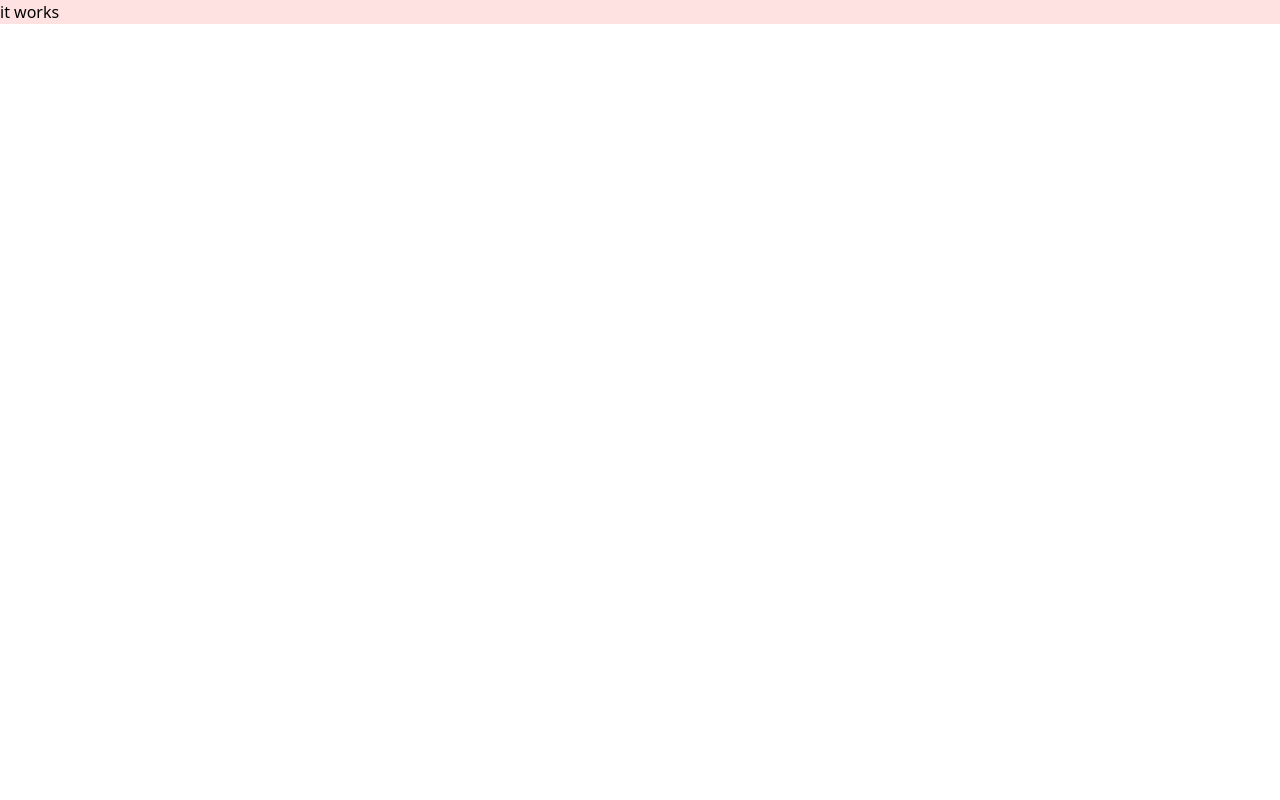
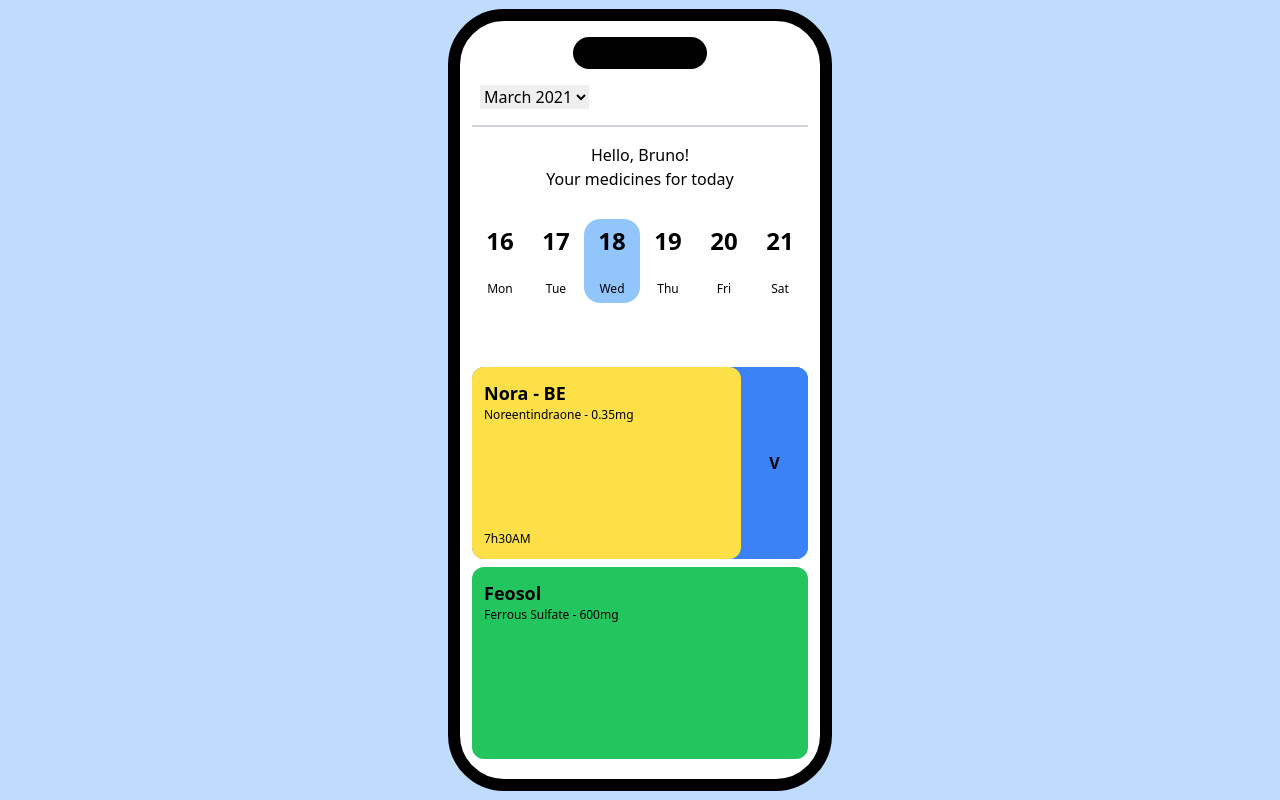
Before and after one commit to jeonghun94/twitter, a Next.js app: page / in a window 1280 px wide. Built offline with nearby package versions, Linux system fonts and the light colour scheme.

Commit message:
tailwind practice

```diff
--- a/pages/index.tsx
+++ b/pages/index.tsx
@@ -1,7 +1,73 @@
 export default function Home() {
   return (
-    <div className="bg-red-100">
-      <h1 className="text-black">it works</h1>
+    <div className="flex h-screen w-full items-center justify-center bg-blue-200">
+      <div className="w-full max-w-sm rounded-[3.5rem] bg-white  pb-5 h-auto border-[.8rem] py-2 px-3 border-black flex flex-col">
+        <div className="w-2/5 h-8 flex justify-center  place-self-center mt-2 rounded-2xl bg-black"></div>
+
+        <div className="px-2 py-4 w-full border-0 border-b-2 border-b-gray-300 flex items-center justify-start">
+          <select className="">
+            <option value="">March 2021</option>
+          </select>
+        </div>
+
+        <div className="w-full p-4  mb-3 flex-col items-center text-center ">
+          <h1>Hello, Bruno!</h1>
+          <h1>Your medicines for today</h1>
+        </div>
+
+        <div className="grid grid-cols-6 pb-16 w-full ">
+          <div className="flex flex-col justify-center items-center gap-6 py-1.5">
+            <h1 className="text-2xl font-semibold">16</h1>
+            <h3 className="text-xs">Mon</h3>
+          </div>
+
+          <div className="flex flex-col justify-center items-center gap-6 py-1.5">
+            <h1 className="text-2xl font-semibold">17</h1>
+            <h3 className="text-xs">Tue</h3>
+          </div>
+
+          <div className="flex flex-col justify-center items-center gap-6 py-1.5 bg-blue-300 rounded-2xl">
+            <h1 className="text-2xl font-semibold">18</h1>
+            <h3 className="text-xs">Wed</h3>
+          </div>
+
+          <div className="flex flex-col justify-center items-center gap-6 py-1.5">
+            <h1 className="text-2xl font-semibold">19</h1>
+            <h3 className="text-xs">Thu</h3>
+          </div>
+
+          <div className="flex flex-col justify-center items-center gap-6 py-1.5">
+            <h1 className="text-2xl font-semibold">20</h1>
+            <h3 className="text-xs">Fri</h3>
+          </div>
+
+          <div className="flex flex-col justify-center items-center gap-6 py-1.5">
+            <h1 className="text-2xl font-semibold">21</h1>
+            <h3 className="text-xs">Sat</h3>
+          </div>
+        </div>
+
+        <div className="w-full h-48 flex bg-blue-500 rounded-xl mb-2">
+          <div className="w-4/5  bg-yellow-300 h-full rounded-xl p-3 flex flex-col justify-between">
+            <div>
+              <h1 className="font-bold text-lg">Nora - BE</h1>
+              <h3 className="text-xs">Noreentindraone - 0.35mg</h3>
+            </div>
+            <div>
+              <h1 className="text-xs">7h30AM</h1>
+            </div>
+          </div>
+
+          <div className="w-1/5  bg-blue-500 h-full rounded-xl flex justify-center items-center">
+            <h1 className="font-bold">V</h1>
+          </div>
+        </div>
+
+        <div className="w-full h-48 flex bg-green-500 rounded-xl  flex-col p-3">
+          <h1 className="font-bold text-lg">Feosol</h1>
+          <h3 className="text-xs">Ferrous Sulfate - 600mg</h3>
+        </div>
+      </div>
     </div>
   );
 }
```
